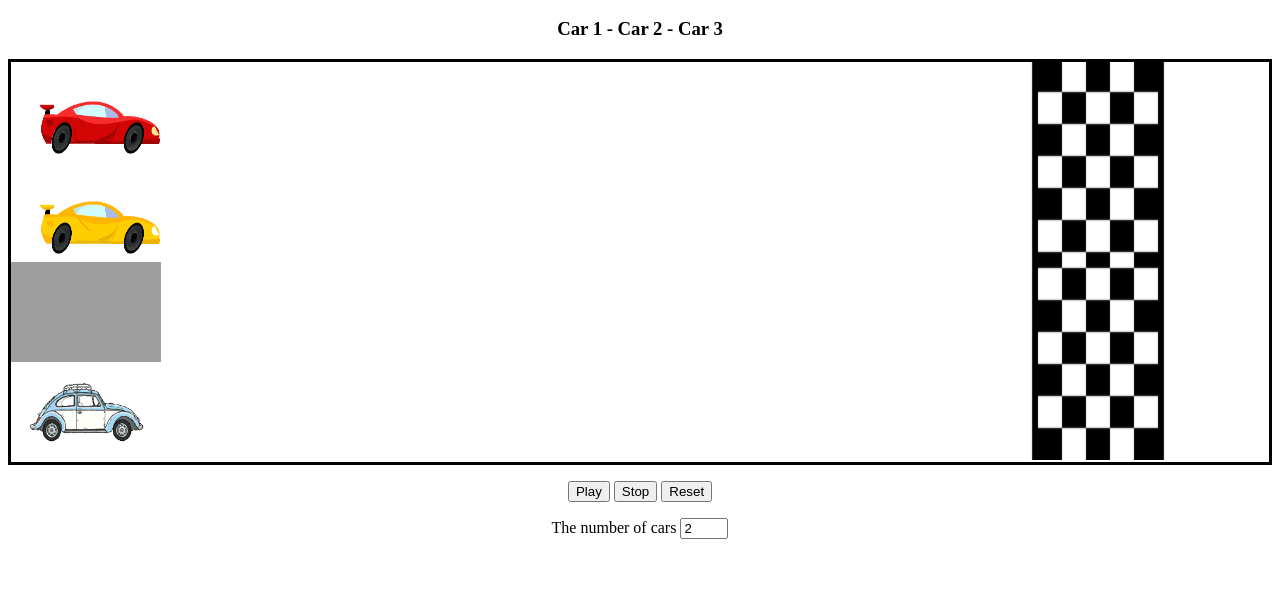
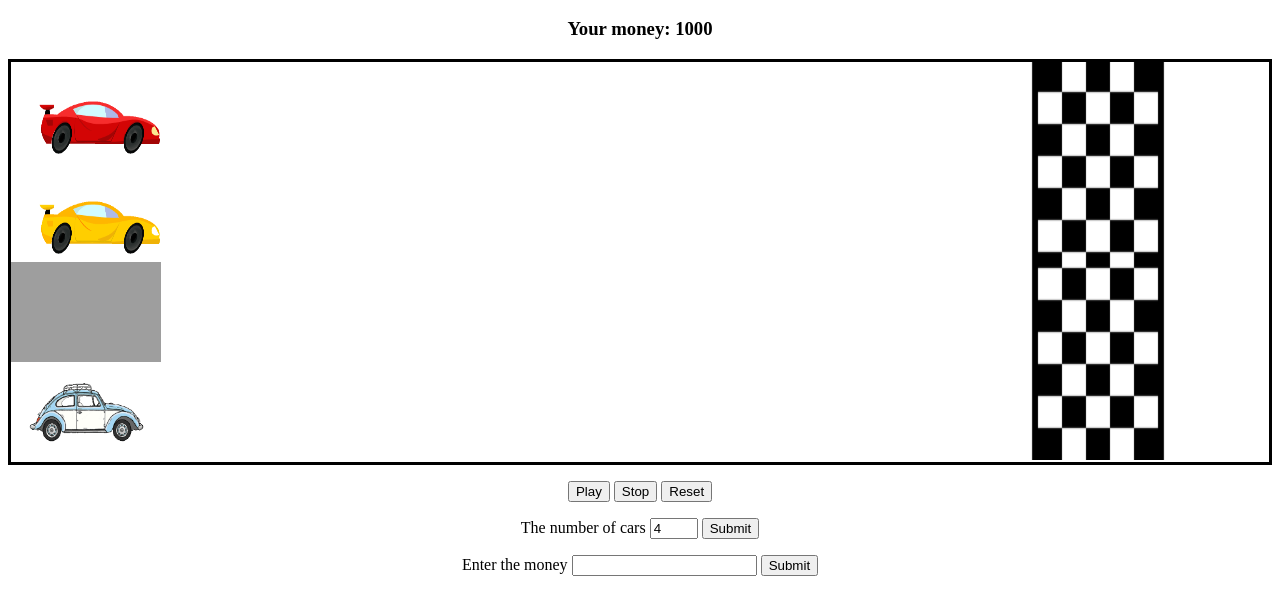
Before and after one commit to YaThh/Car-Racing, a plain HTML site: page index.html in a window 1280 px wide. Shown: the part 48-662 px from the top of the page. Drawn offline with nearby package versions, Linux system fonts and the light colour scheme; grey boxes are pictures that could not be loaded.

Commit message:
Add bet button

```diff
--- a/index.html
+++ b/index.html
@@ -8,7 +8,8 @@
   </head>
   <body>
     <h1>Car Racing</h1>
-    <h3 id="result">Car 1 - Car 2 - Car 3</h3>
+    <h3 id="result"></h3>
+    <h3 id="money">Your money: </h3>
     <div id="frame">
         <img src="Images/redCar.gif" id="redCar">
         <img src="Images/yellowCar.gif" id="yellowCar">
@@ -21,7 +22,17 @@
         <button id="stop">Stop</button>
         <button id="reset">Reset</button>
     </p>
-    <label for="quantity">The number of cars</label>
-    <input type="number" id="quantity" min = "2" max = "4" value = "2">
+    <p>
+      <label for="quantity">The number of cars</label>
+      <input type="number" id="quantity" min = "2" max = "4" value = "4">
+      <button id="chooseCar">Submit</button>
+    </p>
+    <p>
+      <label for="betMoney">Enter the money</label>
+      <input type="text" id="betMoney">
+      <button id="chooseBet">Submit</button>
+    </p>
+    <p id="resultCarChoose"></p>
+    <p id="resultBetChoose"></p>
   </body>
 </html>
```
